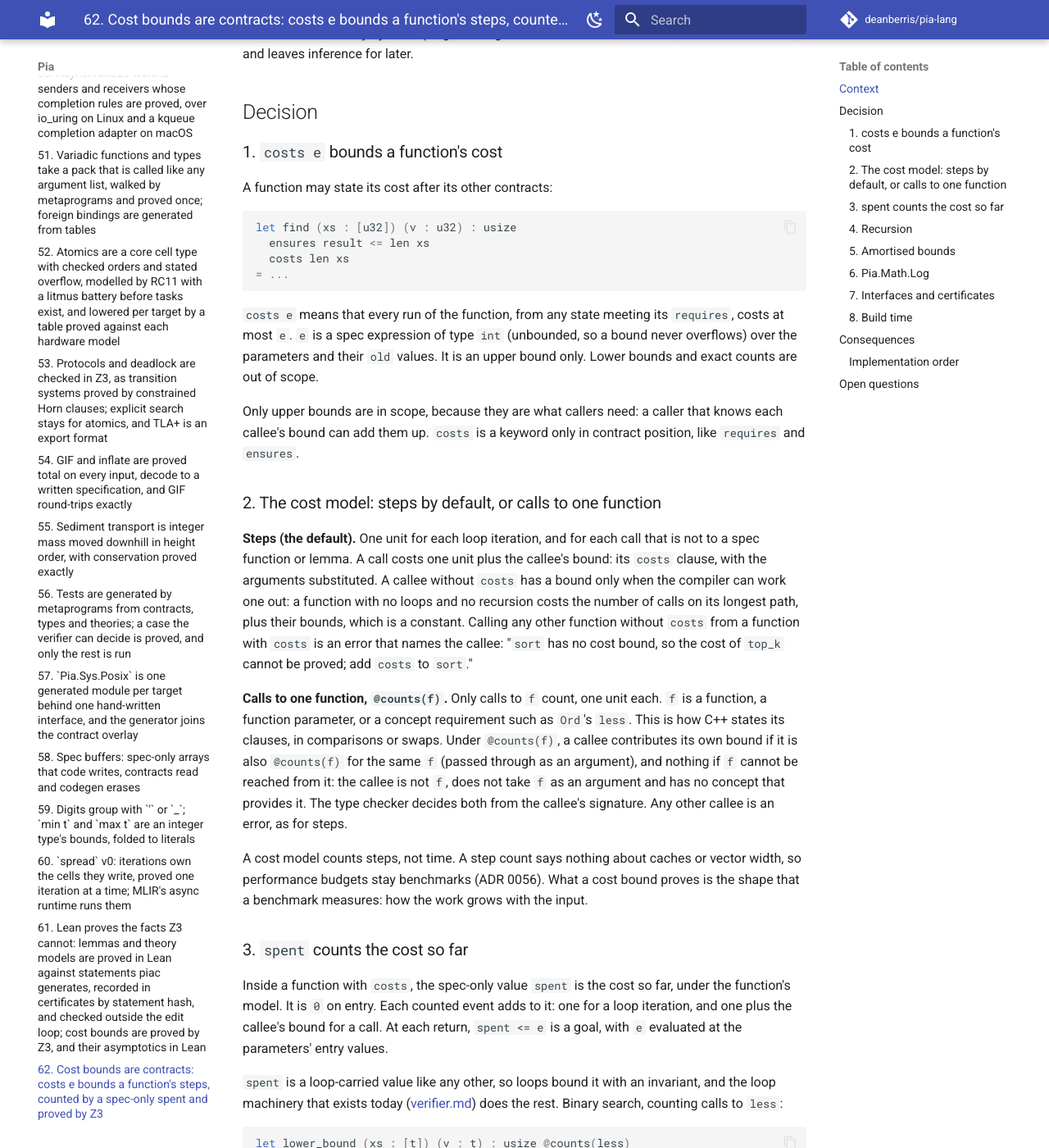
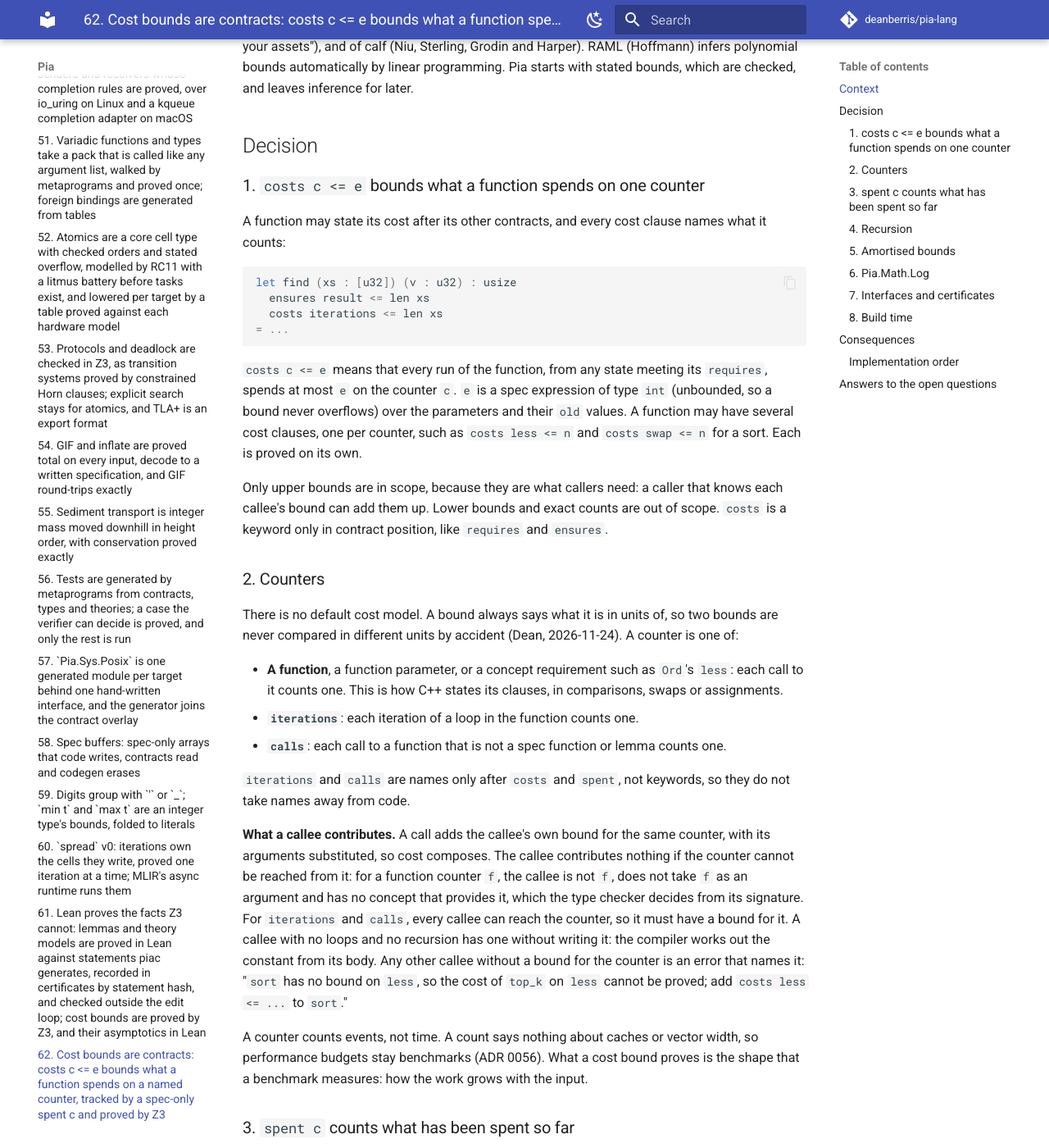
Before and after one commit to deanberris/pia-lang, an MkDocs documentation site: the page built from docs/adr/0062-cost-bounds-in-contracts.md, in a window 1280 px wide and 1400 px high, scrolled down 758 px. Shown: the whole window at 82% size. Built offline with MkDocs 1.6.1 and Material for MkDocs 9.7.7, drawn with Linux system fonts in a browser that asks for light colours; comment, search, counter and statistics services are not loaded; some of the changed text lies outside the part shown.

Commit message:
ADR 0062 accepted: every cost bound names its counter, and a lint asks for bounds (#396)
* ADR 0061: Lean proves the facts Z3 cannot, and cost bounds (Proposed)

Lemmas and theory models can be proved in Lean against statements piac
generates; certificates record them by statement hash with the Lean
axioms used; Lean runs only in a separate Bazel target that writes
receipts. Cost bounds are a contract clause proved by Z3, with closed
forms and asymptotics in Lean.

Co-Authored-By: Claude Opus 5.5 <noreply@anthropic.com>
Claude-Session: https://claude.ai/code/session_01SkMSatAPWqBJTT1MdZQAVv

* ADR 0061 accepted with Dean's answers; ADR 0062: cost bounds in contracts (Proposed)

Dean's answers: cost proofs go first in their own ADR, Lean facts need
no trusting, Mathlib is in scope from the start, Lean on the iMac.
ADR 0062 adds a costs clause, a spec-only spent counter and @counts(f),
proved by Z3; ADR 0061 keeps closed forms and asymptotics in Lean.

Co-Authored-By: Claude Opus 5.5 <noreply@anthropic.com>
Claude-Session: https://claude.ai/code/session_01SkMSatAPWqBJTT1MdZQAVv

* ADR 0062 accepted: every cost bound names its counter, and a lint asks for bounds

Dean's answers: no default cost model, so a cost clause is costs c <= e
for a counter c (iterations, calls, or a function such as less), with
spent c; @counts is gone. The unbounded_cost lint warns on exported
Pia.Core functions with a loop or recursion and no cost clause.

Co-Authored-By: Claude Opus 5.5 <noreply@anthropic.com>
Claude-Session: https://claude.ai/code/session_01SkMSatAPWqBJTT1MdZQAVv

---------

Co-authored-by: Claude <noreply@anthropic.com>

````diff
--- a/docs/adr/0062-cost-bounds-in-contracts.md
+++ b/docs/adr/0062-cost-bounds-in-contracts.md
@@ -1,8 +1,8 @@
-# 62. Cost bounds are contracts: `costs e` bounds a function's steps, counted by a spec-only `spent` and proved by Z3
+# 62. Cost bounds are contracts: `costs c <= e` bounds what a function spends on a named counter, tracked by a spec-only `spent c` and proved by Z3
 
 Date: 2026-11-24
 
-Status: Proposed
+Status: Accepted (2026-11-24, with Dean's answers below)
 
 ## Context
 
@@ -14,44 +14,50 @@ Most complexity clauses are exact upper bounds on a count: comparisons, swaps, l
 
 ## Decision
 
-### 1. `costs e` bounds a function's cost
+### 1. `costs c <= e` bounds what a function spends on one counter
 
-A function may state its cost after its other contracts:
+A function may state its cost after its other contracts, and every cost clause names what it counts:
 
 ```ocaml
 let find (xs : [u32]) (v : u32) : usize
   ensures result <= len xs
-  costs len xs
+  costs iterations <= len xs
 = ...
 ```
 
-`costs e` means that every run of the function, from any state meeting its `requires`, costs at most `e`. `e` is a spec expression of type `int` (unbounded, so a bound never overflows) over the parameters and their `old` values. It is an upper bound only. Lower bounds and exact counts are out of scope.
+`costs c <= e` means that every run of the function, from any state meeting its `requires`, spends at most `e` on the counter `c`. `e` is a spec expression of type `int` (unbounded, so a bound never overflows) over the parameters and their `old` values. A function may have several cost clauses, one per counter, such as `costs less <= n` and `costs swap <= n` for a sort. Each is proved on its own.
 
-Only upper bounds are in scope, because they are what callers need: a caller that knows each callee's bound can add them up. `costs` is a keyword only in contract position, like `requires` and `ensures`.
+Only upper bounds are in scope, because they are what callers need: a caller that knows each callee's bound can add them up. Lower bounds and exact counts are out of scope. `costs` is a keyword only in contract position, like `requires` and `ensures`.
 
-### 2. The cost model: steps by default, or calls to one function
+### 2. Counters
 
-**Steps (the default).** One unit for each loop iteration, and for each call that is not to a spec function or lemma. A call costs one unit plus the callee's bound: its `costs` clause, with the arguments substituted. A callee without `costs` has a bound only when the compiler can work one out: a function with no loops and no recursion costs the number of calls on its longest path, plus their bounds, which is a constant. Calling any other function without `costs` from a function with `costs` is an error that names the callee: "`sort` has no cost bound, so the cost of `top_k` cannot be proved; add `costs` to `sort`."
+There is no default cost model. A bound always says what it is in units of, so two bounds are never compared in different units by accident (Dean, 2026-11-24). A counter is one of:
 
-**Calls to one function, `@counts(f)`.** Only calls to `f` count, one unit each. `f` is a function, a function parameter, or a concept requirement such as `Ord`'s `less`. This is how C++ states its clauses, in comparisons or swaps. Under `@counts(f)`, a callee contributes its own bound if it is also `@counts(f)` for the same `f` (passed through as an argument), and nothing if `f` cannot be reached from it: the callee is not `f`, does not take `f` as an argument and has no concept that provides it. The type checker decides both from the callee's signature. Any other callee is an error, as for steps.
+- **A function**, a function parameter, or a concept requirement such as `Ord`'s `less`: each call to it counts one. This is how C++ states its clauses, in comparisons, swaps or assignments.
+- **`iterations`**: each iteration of a loop in the function counts one.
+- **`calls`**: each call to a function that is not a spec function or lemma counts one.
 
-A cost model counts steps, not time. A step count says nothing about caches or vector width, so performance budgets stay benchmarks (ADR 0056). What a cost bound proves is the shape that a benchmark measures: how the work grows with the input.
+`iterations` and `calls` are names only after `costs` and `spent`, not keywords, so they do not take names away from code.
 
-### 3. `spent` counts the cost so far
+**What a callee contributes.** A call adds the callee's own bound for the same counter, with its arguments substituted, so cost composes. The callee contributes nothing if the counter cannot be reached from it: for a function counter `f`, the callee is not `f`, does not take `f` as an argument and has no concept that provides it, which the type checker decides from its signature. For `iterations` and `calls`, every callee can reach the counter, so it must have a bound for it. A callee with no loops and no recursion has one without writing it: the compiler works out the constant from its body. Any other callee without a bound for the counter is an error that names it: "`sort` has no bound on `less`, so the cost of `top_k` on `less` cannot be proved; add `costs less <= ...` to `sort`."
 
-Inside a function with `costs`, the spec-only value `spent` is the cost so far, under the function's model. It is `0` on entry. Each counted event adds to it: one for a loop iteration, and one plus the callee's bound for a call. At each return, `spent <= e` is a goal, with `e` evaluated at the parameters' entry values.
+A counter counts events, not time. A count says nothing about caches or vector width, so performance budgets stay benchmarks (ADR 0056). What a cost bound proves is the shape that a benchmark measures: how the work grows with the input.
 
-`spent` is a loop-carried value like any other, so loops bound it with an invariant, and the loop machinery that exists today ([verifier.md](../verifier.md#loops)) does the rest. Binary search, counting calls to `less`:
+### 3. `spent c` counts what has been spent so far
+
+Inside a function with a cost clause on `c`, the spec-only value `spent c` is what the function has spent on `c` so far. It is `0` on entry. Each counted event adds one, and each call adds the callee's bound. At each return, `spent c <= e` is a goal, with `e` evaluated at the parameters' entry values.
+
+`spent c` is a loop-carried value like any other, so loops bound it with an invariant, and the loop machinery that exists today ([verifier.md](../verifier.md#loops)) does the rest. Binary search, counting calls to `less`:
 
 ```ocaml
-let lower_bound (xs : [t]) (v : t) : usize @counts(less)
+let lower_bound (xs : [t]) (v : t) : usize
   requires sorted xs
-  costs Pia.Math.Log.bits (len xs)
+  costs less <= Pia.Math.Log.bits (len xs)
 = let lo : mutable usize = 0 in
   let hi : mutable usize = len xs in
   while lo < hi
     invariant lo <= hi && hi <= len xs
-    invariant spent + Pia.Math.Log.bits (hi - lo) <= Pia.Math.Log.bits (len xs)
+    invariant spent less + Pia.Math.Log.bits (hi - lo) <= Pia.Math.Log.bits (len xs)
   do
     let mid = lo + (hi - lo) / 2 in
     if less xs.[mid] v then lo <- mid + 1 else hi <- mid
@@ -61,7 +67,7 @@ let lower_bound (xs : [t]) (v : t) : usize @counts(less)
 
 `bits m` is the number of binary digits of `m`, which is `floor (log2 m) + 1` for `m >= 1`: exactly C++'s "at most `log2(n) + 1` comparisons". Each iteration costs one `less` and leaves a range of at most `(hi - lo) / 2`, and `bits` drops by one when its argument is halved. That fact is a lemma of `Pia.Math.Log`, so the invariant's goal is linear.
 
-`spent` can appear in loop invariants, `assert`s and lemma calls. It cannot appear in code, in `requires` or in `ensures`, and codegen erases it like any spec value. Encoded, it is a spec `int` local, which IRGen threads through loops, branches and error handlers like a mutable local ([ADR 0028](0028-error-propagation-and-cleanup.md)'s `?` returns are returns, so each has the goal).
+`spent c` can appear in loop invariants, `assert`s and lemma calls. It cannot appear in code, in `requires` or in `ensures`, and codegen erases it like any spec value. Encoded, it is a spec `int` local per counter, which IRGen threads through loops, branches and error handlers like a mutable local ([ADR 0028](0028-error-propagation-and-cleanup.md)'s `?` returns are returns, so each has the goal).
 
 ### 4. Recursion
 
@@ -103,7 +109,7 @@ A `costs` clause is part of its function's contract, so it is in the interface a
 
 ### 8. Build time
 
-A function without `costs` has no `spent` and no cost goals, so existing code costs nothing more to prove. A function with `costs` gets one more loop-carried `int` and one more goal per return and per invariant. These goals are linear when the bound is linear or written with `bits` and its lemmas. Bounds such as `n * bits n` are nonlinear. They are proved through lemmas that do the multiplication once, or with `@solver(nlsat)`, and they join the benchmark corpus ([ADR 0032](0032-parallel-sliced-cached-proving.md)), so a costly bound shows up as a regression.
+A function without a cost clause has no `spent` and no cost goals, so existing code costs nothing more to prove. A function with a cost clause gets one more loop-carried `int` per counter and one more goal per return and per invariant. These goals are linear when the bound is linear or written with `bits` and its lemmas. Bounds such as `n * bits n` are nonlinear. They are proved through lemmas that do the multiplication once, or with `@solver(nlsat)`, and they join the benchmark corpus ([ADR 0032](0032-parallel-sliced-cached-proving.md)), so a costly bound shows up as a regression.
 
 ## Consequences
 
@@ -112,19 +118,23 @@ A function without `costs` has no `spent` and no cost goals, so existing code co
 - Recurrences are proved to be followed, not solved. Solving them, and asymptotic claims, need ADR 0061's Lean lemmas, or induction lemmas in Pia where those are enough.
 - A step is not time. Bounds say how work grows, and benchmarks still say how fast it is.
 - Pia goes on being an upper-bound system. Lower bounds, worst-case inputs and parallel span (for `spread`, [ADR 0060](0060-spread-v0-ownership-and-runtime.md)) are left for later.
-- New syntax: the `costs e` clause, the spec-only `spent`, and `@counts(f)`. `costs` is a keyword only in contract position.
+- New syntax: the `costs c <= e` clause and the spec-only `spent c`. `costs` is a keyword only in contract position, and `iterations` and `calls` are names only after `costs` and `spent`.
+- Every exported `Pia.Core` function with a loop or recursion states a bound, which a lint checks (below).
 
 ### Implementation order
 
 Each step is a PR with tests in `tests/verify/costs.pia`.
 
-1. **`costs` and `spent` under the step model**: loops, calls, inferred bounds for functions with no loops or recursion, the error for a callee without a bound, and `spent` in invariants and `assert`s.
-2. **Recursion and `@counts(f)`**, including function parameters and concept requirements, and `Pia.Math.Log` with its lemmas.
-3. **Interfaces**: `costs` in `.piai`, the interface hash and the refinement goal; then the first proved clauses in `Pia.Core.Algo` (`lower_bound`, `upper_bound`, `push_heap`, `pop_heap`), with `docs/cpp-std.md` updated.
+1. **`costs c <= e` and `spent c` for `iterations` and `calls`**: loops, calls, inferred bounds for functions with no loops or recursion, the error for a callee without a bound, and `spent c` in invariants and `assert`s.
+2. **Recursion and function counters**, including function parameters and concept requirements, and `Pia.Math.Log` with its lemmas.
+3. **Interfaces**: cost clauses in `.piai`, the interface hash and the refinement goal; then the first proved clauses in `Pia.Core.Algo` (`lower_bound`, `upper_bound`, `push_heap`, `pop_heap`), with `docs/cpp-std.md` updated.
 4. **Amortised bounds** with a potential, starting with `vec`'s `push`.
 5. **Reporting**: `--verify-stats` and the REPL report cost goals separately, so their proof cost is visible.
+6. **The lint** `unbounded_cost` ([ADR 0037](0037-idiomatic-pia-and-lints.md)): an exported function of a `Pia.Core` module with a loop or recursion and no cost clause is a warning. It is on for `lib/Pia/Core` from the start, and the warnings it finds there are fixed module by module.
 
-## Open questions
+## Answers to the open questions
 
-1. **Is "steps" the right default?** The alternative is no default: every `costs` must name what it counts with `@counts`, so a bound always says what it is in units of. Steps are convenient for code written in Pia, and `@counts` fits C++'s clauses.
-2. **Should a lint ask for `costs` on public library functions?** An idiom lint ([ADR 0037](0037-idiomatic-pia-and-lints.md)) could warn when an exported function of `Pia.Core` has loops and no `costs`, so the library's bounds are complete.
+Dean answered when he accepted it (2026-11-24):
+
+1. **Every bound names what it counts.** There is no default cost model, so `costs` always names its counter (`iterations`, `calls`, or a function such as `less`), and `spent` takes the counter too. This replaced the proposed default of steps and the `@counts(f)` attribute.
+2. **A lint asks for bounds on the library.** `unbounded_cost` warns on an exported `Pia.Core` function with a loop or recursion and no cost clause (step 6).
--- a/docs/adr/README.md
+++ b/docs/adr/README.md
@@ -65,4 +65,4 @@ Each file records one decision: its context, the decision, and its consequences.
 | [0059](0059-digit-separators-and-type-bounds.md) | Digits group with `'` or `_`; `min t` and `max t` are an integer type's bounds, folded to literals | Accepted |
 | [0060](0060-spread-v0-ownership-and-runtime.md) | `spread` v0: iterations own the cells they write, proved one iteration at a time; MLIR's async runtime runs them | Proposed |
 | [0061](0061-lean-proved-facts.md) | Lean proves the facts Z3 cannot: lemmas and theory models proved in Lean against generated statements, recorded by statement hash, checked outside the edit loop; cost bounds proved by Z3, their asymptotics in Lean | Accepted |
-| [0062](0062-cost-bounds-in-contracts.md) | Cost bounds are contracts: `costs e` bounds a function's steps, counted by a spec-only `spent` and proved by Z3 | Proposed |
+| [0062](0062-cost-bounds-in-contracts.md) | Cost bounds are contracts: `costs c <= e` bounds what a function spends on a named counter, tracked by a spec-only `spent c` and proved by Z3 | Accepted |
````
Also changed, not shown: other parts of docs/adr/0062-cost-bounds-in-contracts.md (+3 -3 lines), docs/adr/0061-lean-proved-facts.md (+3 -3 lines).
